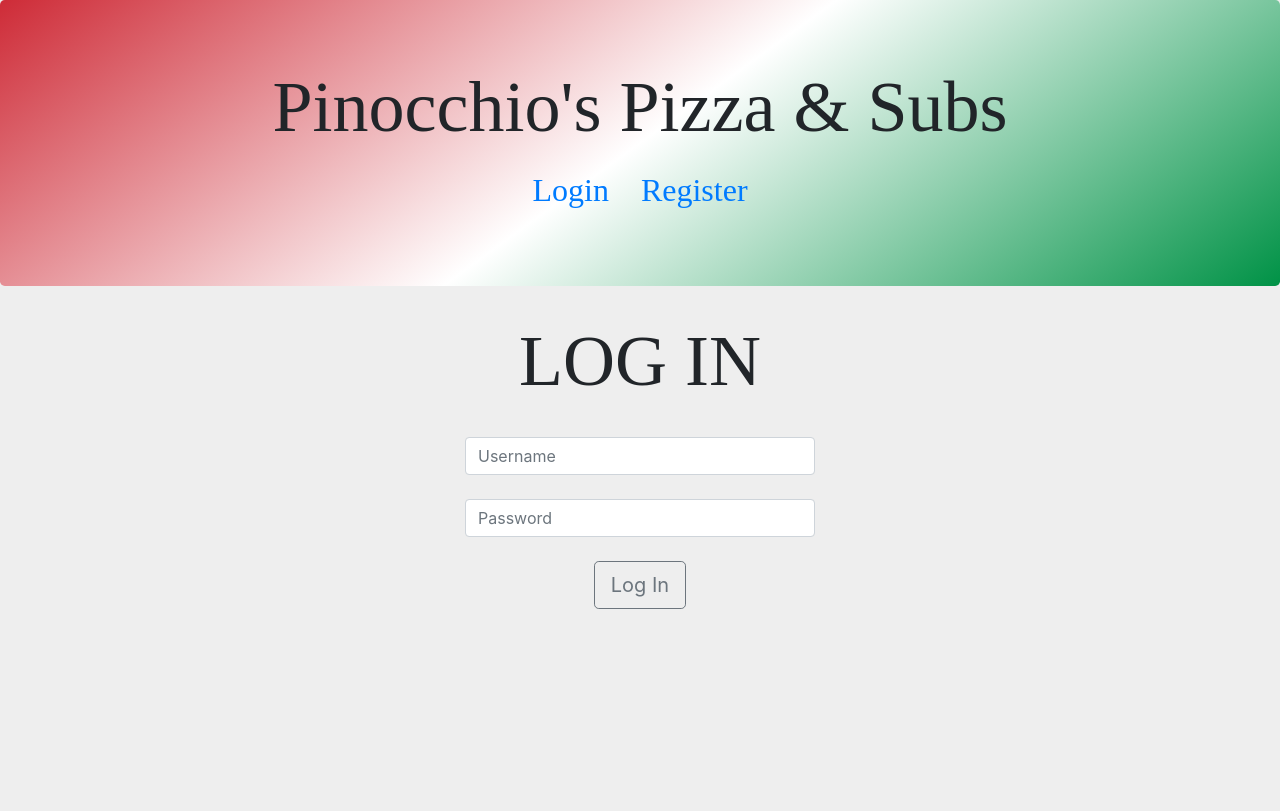
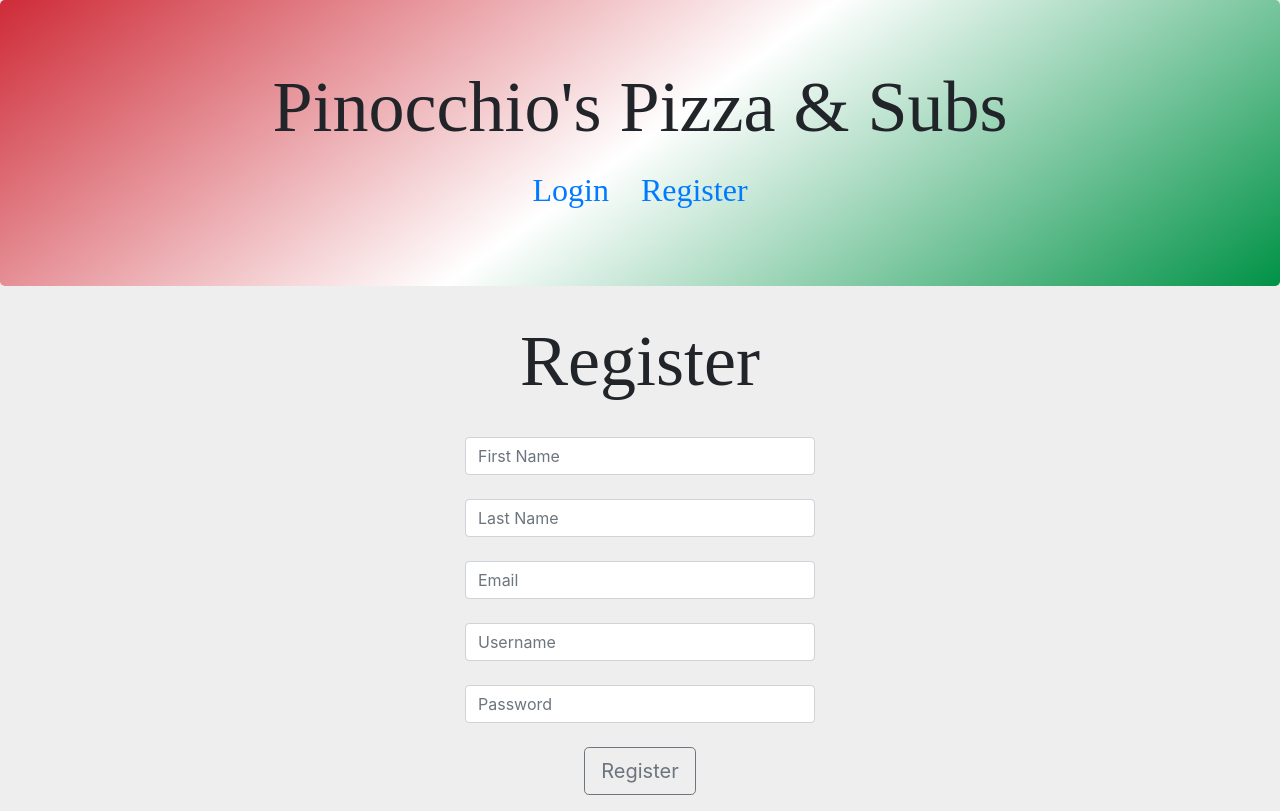
Before and after one commit to ethanbates14/project3, a Django app: page /register in a window 1280 px wide. Run offline with Django 3.2, Linux system fonts and the light colour scheme; some libraries are stand-ins or nearby versions; some web fonts are replaced.

Commit message:
added user registration

```diff
--- a/main_templates/base.html
+++ b/main_templates/base.html
@@ -17,15 +17,15 @@
             <h1 class="display-3 text-center">Pinocchio's Pizza & Subs</h1>
                 <ul class="nav justify-content-center">
                     {% if user.is_authenticated %}
-                    <li class="nav-item"><a class="nav-link" href="/home">Home</a></li>
-                    <li class="nav-item"><a class="nav-link" href="/menu">Menu</a></li>
-                    <li class="nav-item"><a class="nav-link" href="/logout">Logout</a></li>
+                    <li class="nav-item"><a class="nav-link" href="{% url 'user_home' %}">Home</a></li>
+                    <li class="nav-item"><a class="nav-link" href="{% url 'menu' %}">Menu</a></li>
+                    <li class="nav-item"><a class="nav-link" href="{% url 'logout' %}">Logout</a></li>
                         {% if user.is_superuser %}
                         <li class="nav-item"><a class="nav-link" href="/admin">Admin</a></li>
                         {% endif %}
                     {% else %}
-                    <li class="nav-item"><a class="nav-link" href="/login">Login</a></li>
-                    <li class="nav-item"><a class="nav-link" href="/register">Register</a></li>
+                    <li class="nav-item"><a class="nav-link" href="{% url 'login' %}">Login</a></li>
+                    <li class="nav-item"><a class="nav-link" href="{% url 'register' %}">Register</a></li>
                   {% endif %}
                 </ul>
         </div>
--- a/orders/urls.py
+++ b/orders/urls.py
@@ -3,5 +3,5 @@ from django.urls import path
 from . import views
 
 urlpatterns = [
-    path("", views.index, name="index")
+    path("menu/", views.index, name="menu")
 ]
--- a/pinocchios/urls.py
+++ b/pinocchios/urls.py
@@ -18,6 +18,6 @@ from django.urls import include, path
 
 urlpatterns = [
     path("", include("users.urls")),
-    path("orders/", include("orders.urls")),
+    path("", include("orders.urls")),
     path("admin/", admin.site.urls),
 ]
--- a/users/templates/users/login.html
+++ b/users/templates/users/login.html
@@ -5,26 +5,30 @@
 {% endblock %}
 
 {% block body %}
-
+{% if user.is_authenticated %}
 <div class="container text-center">
   <div class="row align-items-center">
     <div class="col"></div>
     <div class="col-sm-4">
-        {% if message %}
-        <div class="alert alert-danger" role="alert">
-        {{ message }}
-        </div>
-
-        {% endif %}
+      <div class="alert alert-primary" role="alert">Already Logged In!</div>
+    </div>
+    <div class="col"></div>
+  </div>
+</div>
+{% else %}
+<div class="container text-center">
+  <div class="row align-items-center">
+    <div class="col"></div>
+    <div class="col-sm-4">
 
       <h2 class="ita_header display-3">LOG IN</h2>
       <form action="{% url 'login' %}" method="POST">
           {% csrf_token %}
         <div class="form-group">
           <label for="username"></label>
-          <input type="username" class="form-control" name="username" placeholder="Username">
+          <input type="username" class="form-control" name="username" autocomplete="off" placeholder="Username">
           <label for="password"></label>
-          <input type="password" class="form-control" name="password" placeholder="Password">
+          <input type="password" class="form-control" name="password" autocomplete="off" placeholder="Password">
           <br>
           <button type="submit" class="btn btn-outline-secondary btn-lg">Log In</button>
         </div>
--- a/users/templates/users/register.html
+++ b/users/templates/users/register.html
@@ -17,22 +17,26 @@
 </div>
 {% else %}
 <div class="container text-center">
-  <div class="row align-items-cente">
+  <div class="row align-items-center">
     <div class="col"></div>
     <div class="col-sm-4">
-      <h2 class="display-3">Register</h2>
-      <form action="/register/" method="POST">
+      <h2 class="display-3 ita_header">Register</h2>
+      <form action="{% url 'register' %}" method="POST">
+        {% csrf_token %}
         <div class="form-group">
           <label for="firstname"></label>
-          <input type="text" class="form-control" name="firstname" placeholder="First Name">
+          <input type="text" class="form-control" name="firstname" autocomplete="off" placeholder="First Name" required>
           <label for="lastname"></label>
-          <input type="text" class="form-control" name="lastname" placeholder="Last Name">
+          <input type="text" class="form-control" name="lastname" autocomplete="off" placeholder="Last Name" required>
+          <label for="user-email"></label>
+          <input type="email" class="form-control" name="email" autocomplete="off" placeholder="Email" required>
+
           <label for="username"></label>
-          <input type="username" class="form-control" name="username" placeholder="Username">
+          <input type="username" class="form-control" name="username" autocomplete="off" placeholder="Username" required>
           <label for="password"></label>
-          <input type="password" class="form-control" name="password" placeholder="Password">
+          <input type="password" class="form-control" name="password" autocomplete="off" placeholder="Password" required>
           <br>
-          <button type="submit" class="btn btn-primary btn-lg">Register</button>
+          <button type="submit" class="btn btn-outline-secondary btn-lg">Register</button>
         </div>
       </form>
     </div>
--- a/users/templates/users/user.html
+++ b/users/templates/users/user.html
@@ -4,6 +4,5 @@
 <h1>Hello, {{ user.first_name }}</h1>
 <ul>
     <li>Currently logged in as: {{ user.username }}</li>
-    <li><a href="{% url 'logout' %}">Logout</a></li>
 </ul>
 {% endblock %}
--- a/users/urls.py
+++ b/users/urls.py
@@ -2,9 +2,12 @@ from django.urls import path
 
 from . import views
 
+# users urls
 urlpatterns = [
-    path("", views.index, name="index"),
+    path("", views.index_user, name="index_user"),
     path("login", views.login_view, name="login"),
     path("logout", views.logout_view, name="logout"),
-    path("register", views.logout_view, name="register")
+    path("register", views.register_view, name="register"),
+    path("user", views.user_home, name="user_home")
+
 ]
--- a/users/views.py
+++ b/users/views.py
@@ -1,11 +1,12 @@
 from django.contrib.auth import authenticate, login, logout
+from django.contrib.auth.models import User
 from django.http import HttpResponse, HttpResponseRedirect
 from django.shortcuts import render
 from django.urls import reverse
 
-# Create your views here.
+# users views
 
-def index(request):
+def index_user(request):
     if not request.user.is_authenticated:
         return render(request, "users/login.html", {"message": None})
     context = {
@@ -14,18 +15,50 @@ def index(request):
     return render(request, "users/user.html", context)
 
 def login_view(request):
-    username = request.POST.get('username')
-    password = request.POST.get('password')
-    user = authenticate(request, username=username, password=password)
-    if user is not None:
-        login(request, user)
-        return HttpResponseRedirect(reverse("index"))
+    if request.method == "POST":
+        username = request.POST.get('username')
+        password = request.POST.get('password')
+
+        #authenticate user
+        user = authenticate(request, username=username, password=password)
+        if user is not None:
+            login(request, user)
+            return HttpResponseRedirect(reverse("index_user"))
+        else:
+            return render(request, "users/error.html", {"message": "Invalid credentials.", "backto": "login"})
     else:
-        return render(request, "users/login.html", {"message": "Invalid credentials."})
+        return render(request, "users/login.html", {"message": None})
+
+def register_view(request):
+    if request.method == "POST":
+        u_firstname = request.POST.get('firstname')
+        u_lastname = request.POST.get('lastname')
+        u_email = request.POST.get('email')
+        u_uname = request.POST.get('username')
+        u_pwd = request.POST.get('password')
+
+        #check if user exists
+        userlist = User.objects.all()
+        namecheck = userlist.filter(username = u_uname)
+        emailcheck = userlist.filter(email = u_email)
+
+        if namecheck:
+            return render(request, "users/error.html", {"message": "Username already exists!", "backto": "register"})
+        elif emailcheck:
+            return render(request, "users/error.html", {"message": "Email already exists!", "backto": "register"})
+        else:
+            newuser = User.objects.create_user(u_uname, u_email, u_pwd)
+            newuser.first_name = u_firstname
+            newuser.last_name = u_lastname
+            newuser.save()
+            return render(request, "users/login.html")
+    else:
+        return render(request, "users/register.html")
+
 
 def logout_view(request):
     logout(request)
     return render(request, "users/login.html")
 
-def register_view(request):
-    return render(request, "users/register.html")
+def user_home(request):
+    return render(request, "users/user.html")
```
Also changed, not shown: other parts of users/templates/users/login.html (+1 -2 lines), other parts of users/templates/users/register.html (+2 -2 lines), users/templates/users/error.html (added, +24 -0 lines), db.sqlite3.
